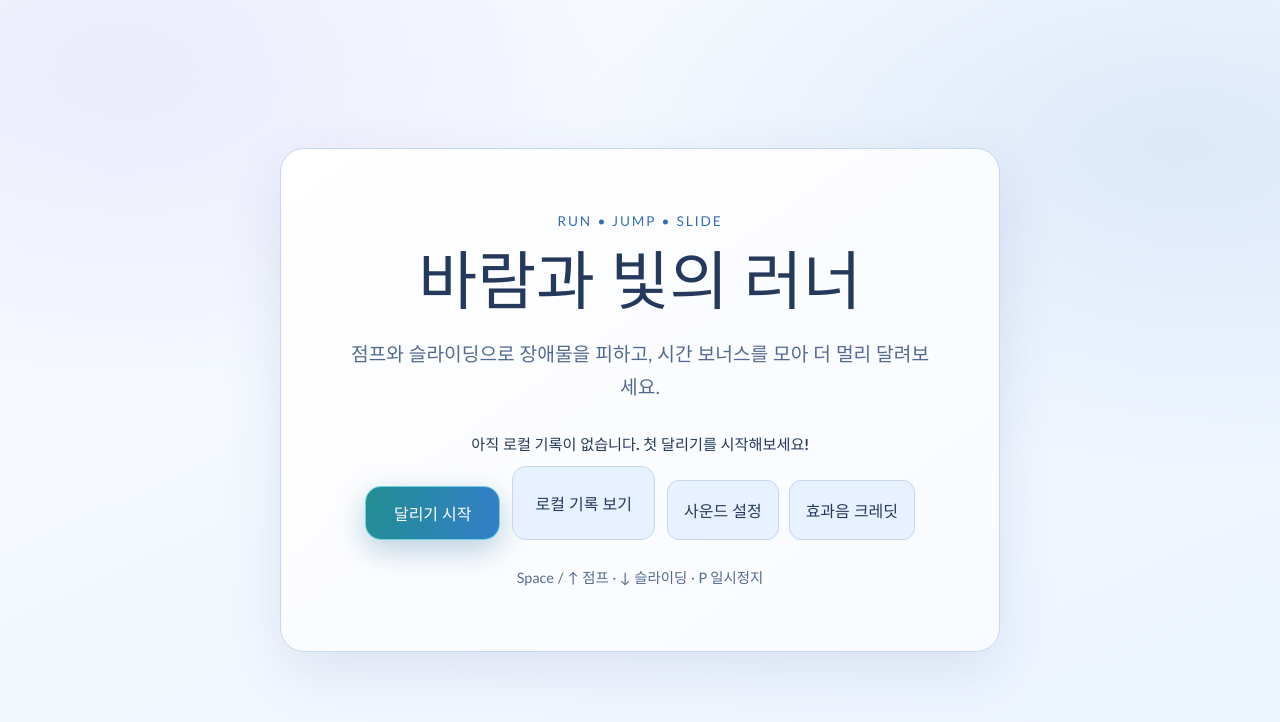
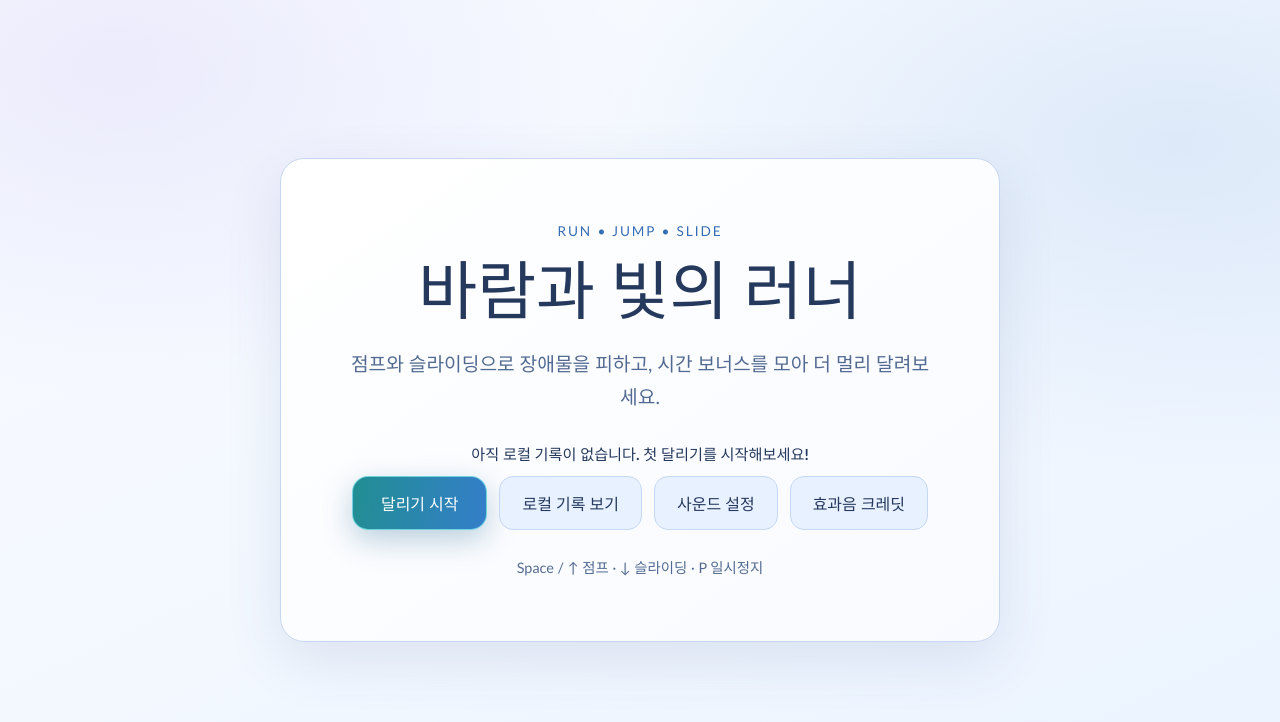
Before and after one commit to Seungwon-2/vibe, a React (Vite) app: page / in a window 1280 px wide. Shown: the top 722 px of the page. Built offline with nearby package versions, Linux system fonts and the light colour scheme.

Commit message:
fix(ui): align main menu action buttons

```diff
--- a/src/app/screens/MainMenu.tsx
+++ b/src/app/screens/MainMenu.tsx
@@ -40,13 +40,15 @@ export function MainMenu({ onStart, onRankings, topRun, topRunLoading, topRunErr
           <button className="selector-confirm home-start" type="button" onClick={onStart}>
             달리기 시작
           </button>
-          <button className="main-menu-rankings" type="button" onClick={onRankings}>
+          <button className="main-menu-secondary main-menu-rankings" type="button" onClick={onRankings}>
             로컬 기록 보기
           </button>
-                  <div className="main-menu-audio-actions">
-            <button type="button" onClick={() => { onUnlockAudio(); setDialog('settings'); }}>사운드 설정</button>
-            <button type="button" onClick={() => setDialog('credits')}>효과음 크레딧</button>
-          </div></div>
+          <button className="main-menu-secondary" type="button"
+            onClick={() => { onUnlockAudio(); setDialog('settings'); }}>사운드 설정</button>
+          <button className="main-menu-secondary" type="button" onClick={() => setDialog('credits')}>
+            효과음 크레딧
+          </button>
+        </div>
         {showControlsHelp && <p className="main-menu-help">Space / ↑ 점프 · ↓ 슬라이딩 · P 일시정지</p>}
       </section>
           {dialog === 'settings' && <AudioSettingsDialog preferences={audioPreferences}
--- a/src/styles/global.css
+++ b/src/styles/global.css
@@ -484,12 +484,13 @@ h1 {
   margin-top: 20px;
 }
 
-.main-menu-actions, .result-actions { display: flex; flex-wrap: wrap; justify-content: center; gap: 12px; }
-.main-menu-rankings, .result-actions > button:not(.selector-confirm) {
-  min-height: 50px; padding: 11px 22px; border: 1px solid var(--ui-border);
+.main-menu-actions, .result-actions { display: flex; flex-wrap: wrap; align-items: center; justify-content: center; gap: 12px; }
+.main-menu-actions > .home-start { margin: 0; }
+.main-menu-secondary, .result-actions > button:not(.selector-confirm) {
+  min-height: 54px; padding: 11px 22px; border: 1px solid var(--ui-border);
   border-radius: 14px; background: var(--ui-surface-soft); color: var(--ui-text); cursor: pointer;
 }
-.main-menu-rankings:hover, .result-actions > button:not(.selector-confirm):hover,
+.main-menu-secondary:hover, .result-actions > button:not(.selector-confirm):hover,
 .run-screen__header button:hover, .runner-pause-card .runner-result-actions button:hover:not(:disabled) {
   border-color: var(--ui-primary);
   background: var(--ui-surface-raised);
@@ -499,12 +500,11 @@ h1 {
   outline: 3px solid var(--ui-primary-strong);
   outline-offset: 3px;
 }
-.main-menu-audio-actions { display: flex; flex-wrap: wrap; justify-content: center; gap: 10px; margin-top: 14px; }
-.main-menu-audio-actions button, .audio-dialog__close {
+.audio-dialog__close {
   min-height: 42px; padding: 9px 16px; border: 1px solid var(--ui-border); border-radius: 12px;
   background: var(--ui-surface-soft); color: var(--ui-text); font: inherit; cursor: pointer;
 }
-.main-menu-audio-actions button:focus-visible, .audio-dialog button:focus-visible,
+.main-menu-secondary:focus-visible, .audio-dialog button:focus-visible,
 .audio-dialog input:focus-visible { outline: 3px solid var(--ui-primary-strong); outline-offset: 3px; }
 .main-menu-help { margin: 26px 0 0; color: var(--ui-muted); font-size: 0.9rem; }
 
@@ -958,5 +958,5 @@ h1 {
 @media (max-width: 560px) {
   .audio-credit-list { grid-template-columns: 1fr; }
   .audio-dialog { border-radius: 18px; }
-  .main-menu-audio-actions button { flex: 1 1 140px; }
+  .main-menu-actions > button { flex: 1 1 140px; }
 }
```
Also changed, not shown: 1 other file (tests, documents, lock files or other folders).
